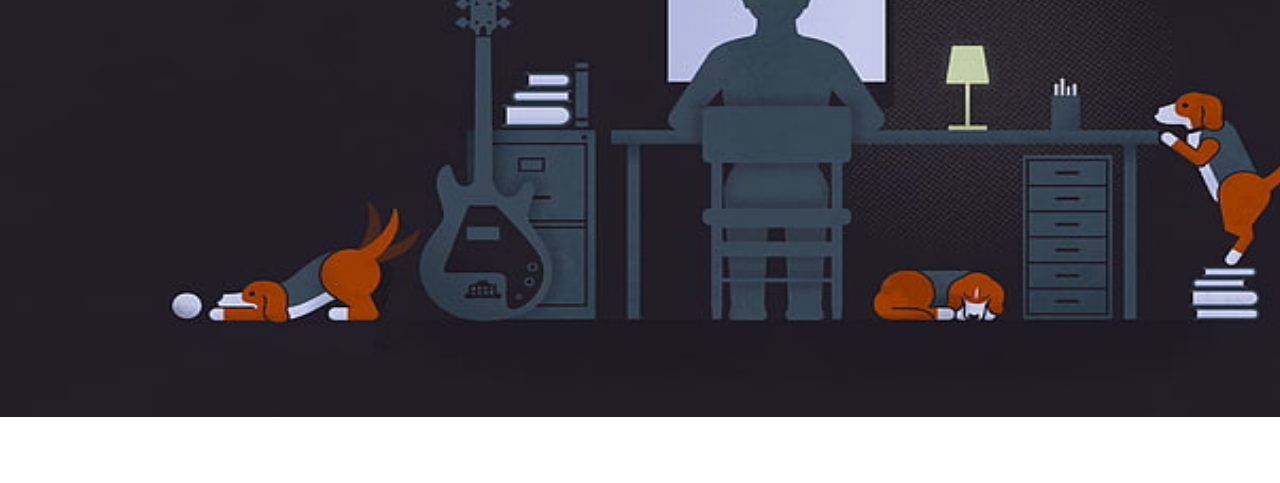
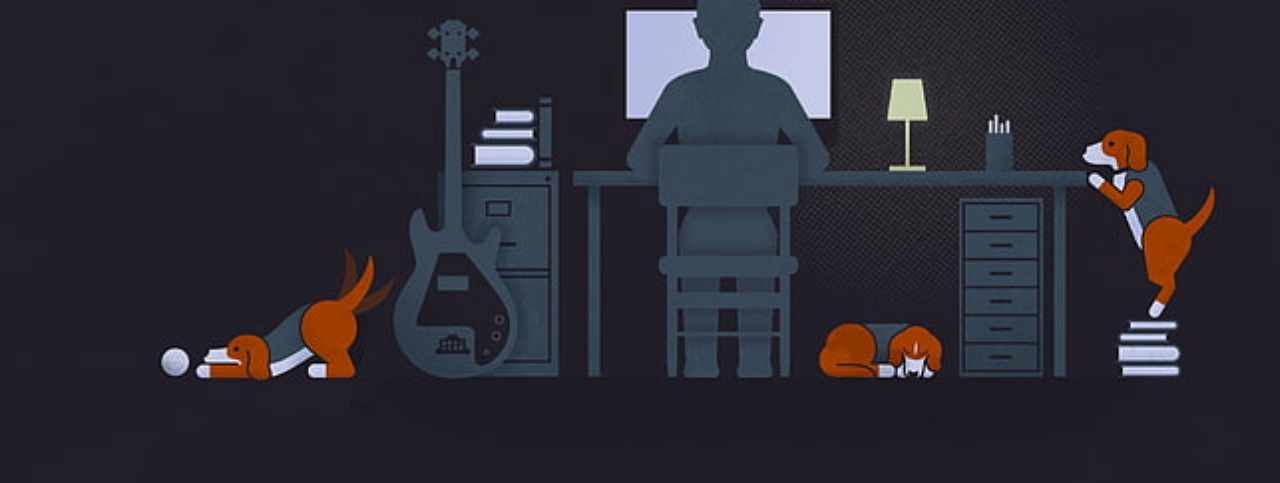
Before and after one commit to Deyvg/EASY_GYAN, a plain HTML site: page index.html in a window 1280 px wide. Shown: the part 333-816 px from the top of the page. Drawn offline with Linux system fonts and the light colour scheme.

Commit message:
Update style.css
Signed-off-by: LEKOI9013 <75164074+Deyvg@users.noreply.github.com>

```diff
--- a/style.css
+++ b/style.css
@@ -1,8 +1,10 @@
 body{
     font-family: serif;
     background-image: url('bg.jpg');
-    background-size: 1545px 750px;
+    background-size: cover;
     background-repeat: no-repeat;
+    height: 100vh;
+    width: auto;
 }
 h1
 {
```
